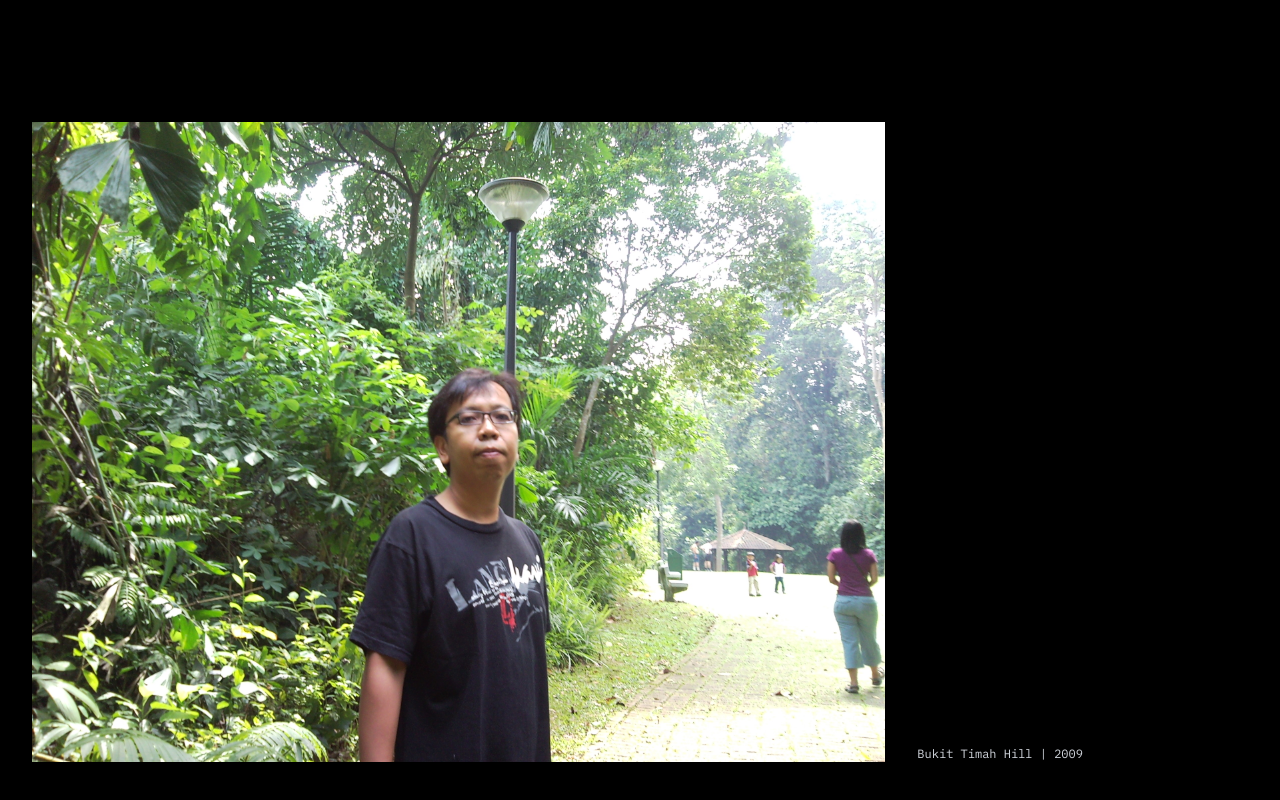
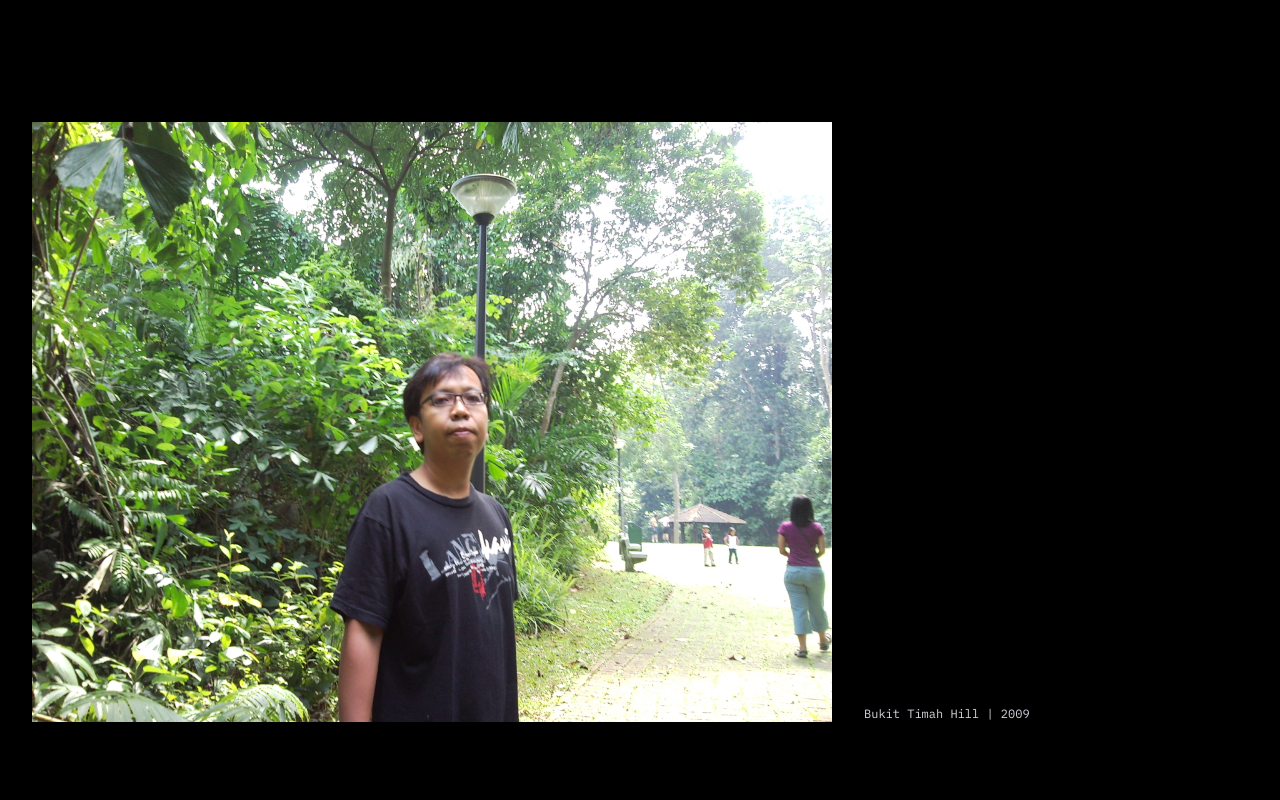
Before and after one commit to ywllowsensor/family_portraiture, a Next.js app: page /ideas/scroll in a window 1280 px wide. Shown: the part 3078-3878 px from the top of the page. Built offline with nearby package versions, Linux system fonts and the light colour scheme.

Commit message:
edtie dit

```diff
--- a/src/app/ideas/scroll/page.tsx
+++ b/src/app/ideas/scroll/page.tsx
@@ -75,7 +75,7 @@ export default function Scroll() {
                 <div className="flex flex-row justify-start items-end">
                     <img
                         src={`/images/SNC00081.JPG`}
-                        className="max-h-[80vh] max-w-[90vw] object-contain pl-8"
+                        className="max-h-[75vh] max-w-[90vw] object-contain pl-8"
                         alt="Bukit Timah Hill | 2009"
                     />
                     <p className="text-gray-300 text-xs pl-8">Bukit Timah Hill | 2009</p>
```
